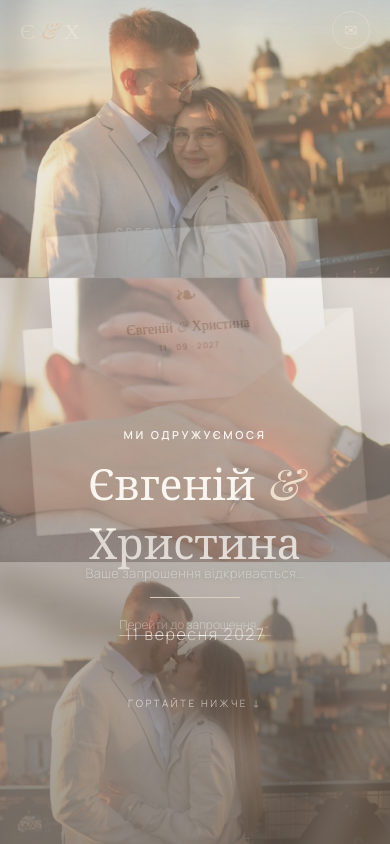
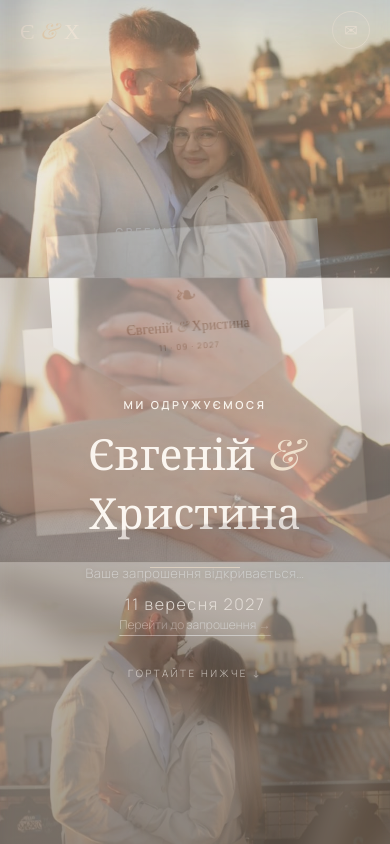
Before and after one commit to YevheniiPel/wedding, a plain HTML site: page index.html in a window 390 px wide. Both pictures are taken after a click on the button "Відкрити конверт". Shown: the top 844 px of the page. Drawn offline with nearby package versions, Linux system fonts and the light colour scheme; a web font is replaced by a local one.

Commit message:
Add files via upload

```diff
--- a/index.html
+++ b/index.html
@@ -1,4 +1,4 @@
-<!doctype html><html lang="uk"><head><meta charset="utf-8"><meta name="viewport" content="width=device-width,initial-scale=1"><meta name="theme-color" content="#f8f5ef"><title>Євгеній & Христина — 11.09.2027</title><meta name="description" content="Запрошення на весілля Євгенія та Христини — 11 вересня 2027 року. Програма свята: 09:45, 11:30, 11:45 і 13:00."><link rel="preconnect" href="https://fonts.googleapis.com"><link rel="preconnect" href="https://fonts.gstatic.com" crossorigin><link href="https://fonts.googleapis.com/css2?family=Manrope:wght@300;400;500;600&family=Playfair+Display:ital,wght@0,400;0,500;1,400&display=swap" rel="stylesheet"><link rel="stylesheet" href="style.css"><style>.intro-bg{background-image:linear-gradient(#3b27173d,#3b27174a),url("envelope-reference.jpg")} .venue-link{display:inline-block;margin-top:14px;color:#8d674b;text-decoration:underline;text-underline-offset:4px;font-weight:600}.venue-link:hover{color:#5d4332}.details-grid article strong{font-weight:600}
+<!doctype html><html lang="uk"><head><meta charset="utf-8"><meta name="viewport" content="width=device-width,initial-scale=1"><meta name="theme-color" content="#f8f5ef"><title>Євгеній & Христина — 11.09.2027</title><meta name="description" content="Запрошення на весілля Євгенія та Христини — 11 вересня 2027 року. Програма свята: 09:45, 11:30, 11:45 і 13:00."><link rel="preconnect" href="https://fonts.googleapis.com"><link rel="preconnect" href="https://fonts.gstatic.com" crossorigin><link href="https://fonts.googleapis.com/css2?family=Manrope:wght@300;400;500;600&family=Playfair+Display:ital,wght@0,400;0,500;1,400&display=swap" rel="stylesheet"><link rel="stylesheet" href="style.css?v=20261112-2"><style>.intro-bg{background-image:linear-gradient(#3b27173d,#3b27174a),url("envelope-reference.jpg")} .venue-link{display:inline-block;margin-top:14px;color:#8d674b;text-decoration:underline;text-underline-offset:4px;font-weight:600}.venue-link:hover{color:#5d4332}.details-grid article strong{font-weight:600}
 /* Весільний таймлайн — стилі в index.html, щоб не потрібно було оновлювати style.css */
 .wedding-timeline{max-width:760px;margin:56px auto 70px;text-align:left;position:relative}
 .wedding-timeline::before{content:"";position:absolute;left:125px;top:16px;bottom:18px;width:1px;background:#d6c4ae}
@@ -12,7 +12,24 @@
 .details-grid article strong{font-weight:600;color:#65513f}
 .details-grid article .venue-link{line-height:1.5}
 @media(max-width:600px){.wedding-timeline{margin:38px auto 54px}.wedding-timeline::before{left:78px}.timeline-item{grid-template-columns:60px 16px minmax(0,1fr);gap:10px;padding-bottom:31px}.timeline-time{font-size:21px;padding-top:3px}.timeline-dot{margin-top:10px}.timeline-text h3{font-size:19px}.timeline-text p{font-size:12px}.timeline-text .venue-link{font-size:12px}}
-</style></head><body>
+</style>
+<style id="mobile-names-higher-v2">
+/* Відкоригована висота титульного блоку на телефоні.
+   Правило в index.html, щоб воно діяло незалежно від кешованого style.css. */
+@media screen and (max-width: 720px) {
+  #home.hero .hero-copy {
+    transform: translate3d(0, -88px, 0) !important;
+    -webkit-transform: translate3d(0, -88px, 0) !important;
+  }
+}
+@media screen and (max-width: 720px) and (max-height: 700px) {
+  #home.hero .hero-copy {
+    transform: translate3d(0, -60px, 0) !important;
+    -webkit-transform: translate3d(0, -60px, 0) !important;
+  }
+}
+</style>
+</head><body>
 <div id="intro" class="intro" aria-label="Відкрийте весільне запрошення"><div class="intro-bg"></div><div class="intro-content"><p class="eyebrow intro-title">ЄВГЕНІЙ · ХРИСТИНА <span>11.09.2027</span></p><button id="envelope" class="envelope" aria-label="Відкрити конверт"><span class="env-back"></span><span class="env-letter"><span class="letter-branch">❧</span><span>Євгеній <i>&</i> Христина</span><small>11 · 09 · 2027</small></span><span class="env-flap"></span><span class="env-pocket"></span><span class="seal">Є<span>&</span>Х</span></button><p id="openHint" class="open-hint">Натисніть на конверт, щоб відкрити запрошення <span>⌄</span></p><button id="skip" class="skip">Перейти до запрошення →</button></div></div>
 <div id="site" class="site" inert><header class="nav"><a href="#home" class="monogram">Є <i>&</i> Х</a><nav><a href="#story">Наша історія</a><a href="#details">Програма</a><a href="#gallery">Фотографії</a><a href="#rsvp">Відповідь</a></nav><button id="replay" class="nav-replay" aria-label="Знову відкрити конверт">✉</button></header><main>
 <section id="home" class="hero"><img src="photo-02.jpg" alt="Євгеній та Христина на заході сонця" class="hero-image"><div class="hero-shade"></div><div class="hero-copy"><p class="eyebrow">МИ ОДРУЖУЄМОСЯ</p><h1>Євгеній <em>&</em> Христина</h1><div class="hero-line"></div><p class="hero-date">11 вересня 2027</p><a class="hero-scroll" href="#story">ГОРТАЙТЕ НИЖЧЕ ↓</a></div></section>
```
